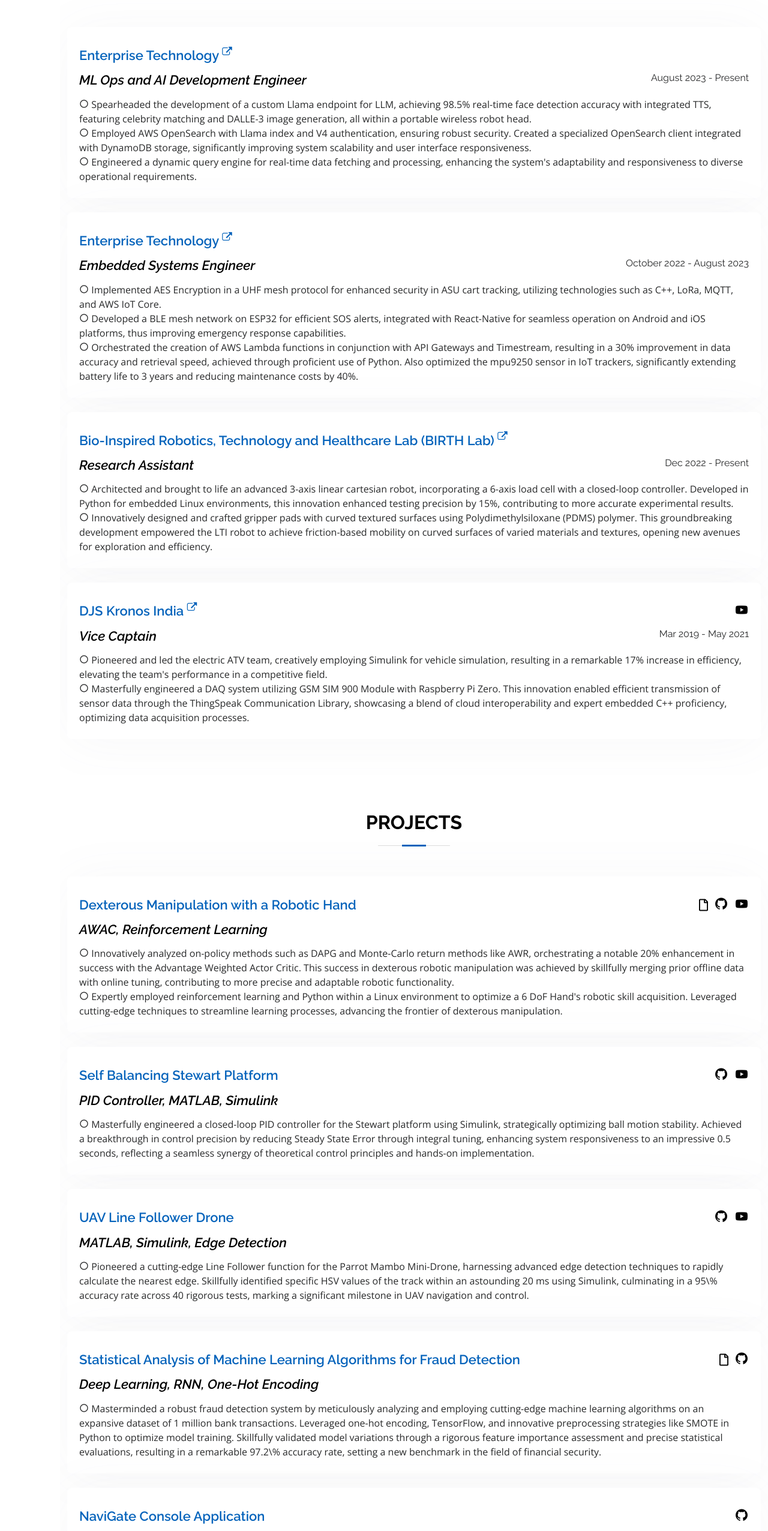
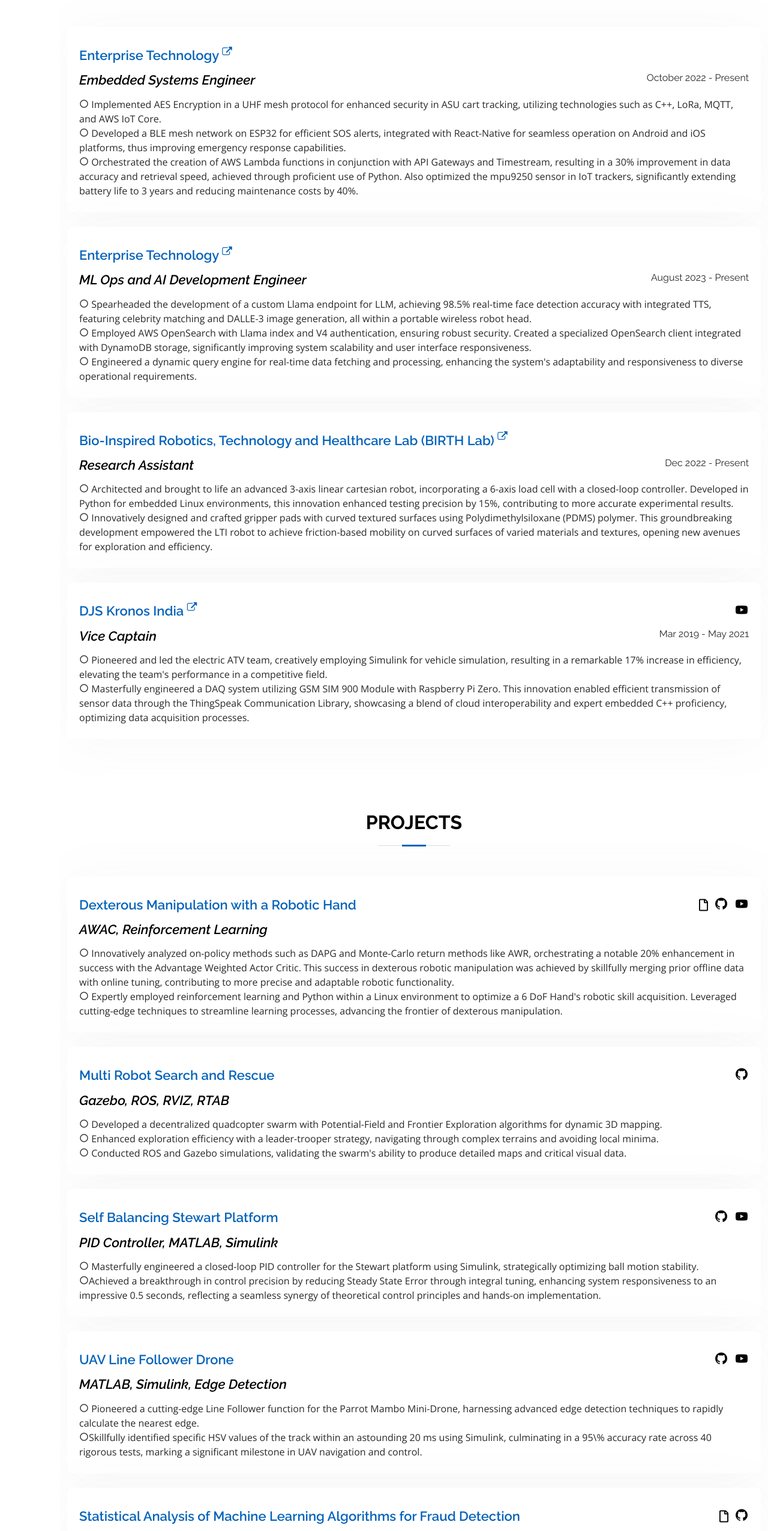
Before and after one commit to tellsiddh/tellsiddh.github.io, a plain HTML site: page index.html in a window 1280 px wide. Shown: the part 4000-6552 px from the top of the page at 60% size. Drawn offline with nearby package versions, Linux system fonts and the light colour scheme.

Commit message:
changhes

```diff
--- a/index.html
+++ b/index.html
@@ -465,6 +465,29 @@
                 <br>
               </h4>
               <span style="float: right">
+                <h5 style="text-align:left;">October 2022 - Present</h5>
+              </span>
+              <h4 style="text-align:left;color:#000000"><em>Embedded Systems Engineer</em></h4>
+              <ul style="text-align:left;">
+                <li><i class="bx bx-circle"></i> Implemented AES Encryption in a UHF mesh protocol for enhanced security in ASU cart tracking, utilizing technologies such as C++, LoRa, MQTT, and AWS IoT Core.
+                </li>
+                <li><i class="bx bx-circle"></i> Developed a BLE mesh network on ESP32 for efficient SOS alerts, integrated with React-Native for seamless operation on Android and iOS platforms, thus improving emergency response capabilities.
+                </li>
+                <li><i class="bx bx-circle"></i> Orchestrated the creation of AWS Lambda functions in conjunction with API Gateways and Timestream, resulting in a 30% improvement in data accuracy and retrieval speed, achieved through proficient use of Python. Also optimized the mpu9250 sensor in IoT trackers, significantly extending battery life to 3 years and reducing maintenance costs by 40%.
+                </li>
+              </ul>
+              <br>
+            </div>
+            <br>
+            <div class="col-md-12 mt-4 mt-md-0 icon-box" style="padding-top: 0; padding-bottom: 0; border-radius: 0.5rem;">
+              <br>
+              <h4 style="text-align:left;">
+                <a href="https://tech.asu.edu/about" style="color: #0563bb;" target="_blank">Enterprise Technology
+                  <sup><i style="color: #0563bb;" class="fa fa-external-link" style="font-size:12px"></i></sup>
+                </a>
+                <br>
+              </h4>
+              <span style="float: right">
                 <h5 style="text-align:left;">August 2023 - Present</h5>
               </span>
               <h4 style="text-align:left;color:#000000"><em>ML Ops and AI Development Engineer</em></h4>
@@ -479,29 +502,7 @@
               <br>
             </div>
             <br>
-            <div class="col-md-12 mt-4 mt-md-0 icon-box" style="padding-top: 0; padding-bottom: 0; border-radius: 0.5rem;">
-              <br>
-              <h4 style="text-align:left;">
-                <a href="https://tech.asu.edu/about" style="color: #0563bb;" target="_blank">Enterprise Technology
-                  <sup><i style="color: #0563bb;" class="fa fa-external-link" style="font-size:12px"></i></sup>
-                </a>
-                <br>
-              </h4>
-              <span style="float: right">
-                <h5 style="text-align:left;">October 2022 - August 2023</h5>
-              </span>
-              <h4 style="text-align:left;color:#000000"><em>Embedded Systems Engineer</em></h4>
-              <ul style="text-align:left;">
-                <li><i class="bx bx-circle"></i> Implemented AES Encryption in a UHF mesh protocol for enhanced security in ASU cart tracking, utilizing technologies such as C++, LoRa, MQTT, and AWS IoT Core.
-                </li>
-                <li><i class="bx bx-circle"></i> Developed a BLE mesh network on ESP32 for efficient SOS alerts, integrated with React-Native for seamless operation on Android and iOS platforms, thus improving emergency response capabilities.
-                </li>
-                <li><i class="bx bx-circle"></i> Orchestrated the creation of AWS Lambda functions in conjunction with API Gateways and Timestream, resulting in a 30% improvement in data accuracy and retrieval speed, achieved through proficient use of Python. Also optimized the mpu9250 sensor in IoT trackers, significantly extending battery life to 3 years and reducing maintenance costs by 40%.
-                </li>
-              </ul>
-              <br>
-            </div>
-            <br><div class="col-md-12 mt-4 mt-md-0 icon-box" style="padding-top: 0; padding-bottom: 0;
+<div class="col-md-12 mt-4 mt-md-0 icon-box" style="padding-top: 0; padding-bottom: 0;
                         border-radius: 0.5rem;">
               <br>
               <h4 style="text-align:left;"><a href="https://birth.engineering.asu.edu/" style="color: #0563bb;"
@@ -584,6 +585,24 @@
               </ul><br>
             </div>
             <br>
+            <div class="col-md-12 mt-4 mt-md-0 icon-box" style="padding-top: 0; padding-bottom: 0; border-radius: 0.5rem;">
+              <br>
+              <h4 style="text-align:left;">
+                <span style="color: #0563bb;">Multi Robot Search and Rescue</span> <sup><i style="color:#0563bb;font-size:12px;"></i></sup>
+                <a href="https://github.com/tellsiddh/ros-multirobot-search-rescue" target="_blank" style="float:right; margin-left: 10px;">
+                  <i class="bx bxl-github" style="font-size:24px"></i>
+                </a>
+              </h4>
+              <h4 style="text-align:left;color:#000000"><em>Gazebo, ROS, RVIZ, RTAB</em></h4>
+              <ul style="text-align:left;">
+                <li><i class="bx bx-circle"></i> Developed a decentralized quadcopter swarm with Potential-Field and Frontier Exploration algorithms for dynamic 3D mapping.</li>
+                <li><i class="bx bx-circle"></i> Enhanced exploration efficiency with a leader-trooper strategy, navigating through complex terrains and avoiding local minima.</li>
+                <li><i class="bx bx-circle"></i> Conducted ROS and Gazebo simulations, validating the swarm's ability to produce detailed maps and critical visual data.
+</li>
+              </ul><br>
+            </div>
+            <br>
+
             <div class="col-md-12 mt-4 mt-md-0 icon-box"
               style="padding-top: 0; padding-bottom: 0; border-radius: 0.5rem;">
               <br>
@@ -602,7 +621,8 @@
               <!-- <span style="float: right"><h5 style="text-align:left;">Aug 2019 - Oct 2020</h5></span> -->
               <h4 style="text-align:left;color:#000000"><em>PID Controller, MATLAB, Simulink</em></h4>
               <ul style="text-align:left;">
-                <li><i class="bx bx-circle"></i> Masterfully engineered a closed-loop PID controller for the Stewart platform using Simulink, strategically optimizing ball motion stability. Achieved a breakthrough in control precision by reducing Steady State Error through integral tuning, enhancing system responsiveness to an impressive 0.5 seconds, reflecting a seamless synergy of theoretical control principles and hands-on implementation.
+                <li><i class="bx bx-circle"></i> Masterfully engineered a closed-loop PID controller for the Stewart platform using Simulink, strategically optimizing ball motion stability. </li>
+                <li><i class="bx bx-circle"></i>Achieved a breakthrough in control precision by reducing Steady State Error through integral tuning, enhancing system responsiveness to an impressive 0.5 seconds, reflecting a seamless synergy of theoretical control principles and hands-on implementation.
                 </li>
               </ul><br>
             </div>
@@ -624,7 +644,8 @@
               <!-- <span style="float: right"><h5 style="text-align:left;">Aug 2019 - Oct 2020</h5></span> -->
               <h4 style="text-align:left;color:#000000"><em>MATLAB, Simulink, Edge Detection</em></h4>
               <ul style="text-align:left;">
-                <li><i class="bx bx-circle"></i> Pioneered a cutting-edge Line Follower function for the Parrot Mambo Mini-Drone, harnessing advanced edge detection techniques to rapidly calculate the nearest edge. Skillfully identified specific HSV values of the track within an astounding 20 ms using Simulink, culminating in a 95\% accuracy rate across 40 rigorous tests, marking a significant milestone in UAV navigation and control.</li>
+                <li><i class="bx bx-circle"></i> Pioneered a cutting-edge Line Follower function for the Parrot Mambo Mini-Drone, harnessing advanced edge detection techniques to rapidly calculate the nearest edge. </li>
+                <li><i class="bx bx-circle"></i>Skillfully identified specific HSV values of the track within an astounding 20 ms using Simulink, culminating in a 95\% accuracy rate across 40 rigorous tests, marking a significant milestone in UAV navigation and control.</li>
               </ul><br>
             </div>
             <br>
@@ -646,7 +667,8 @@
               <!-- <span style="float: right"><h5 style="text-align:left;">Aug 2019 - Oct 2020</h5></span> -->
               <h4 style="text-align:left;color:#000000"><em>Deep Learning, RNN, One-Hot Encoding</em></h4>
               <ul style="text-align:left;">
-                <li><i class="bx bx-circle"></i> Masterminded a robust fraud detection system by meticulously analyzing and employing cutting-edge machine learning algorithms on an expansive dataset of 1 million bank transactions. Leveraged one-hot encoding, TensorFlow, and innovative preprocessing strategies like SMOTE in Python to optimize model training. Skillfully validated model variations through a rigorous feature importance assessment and precise statistical evaluations, resulting in a remarkable 97.2\% accuracy rate, setting a new benchmark in the field of financial security.</li>
+                <li><i class="bx bx-circle"></i> Masterminded a robust fraud detection system by meticulously analyzing and employing cutting-edge machine learning algorithms on an expansive dataset of 1 million bank transactions. Leveraged one-hot encoding, TensorFlow, and innovative preprocessing strategies like SMOTE in Python to optimize model training. </li>
+                  <li><i class="bx bx-circle"></i> Skillfully validated model variations through a rigorous feature importance assessment and precise statistical evaluations, resulting in a remarkable 97.2\% accuracy rate, setting a new benchmark in the field of financial security.</li>
               </ul><br>
             </div>
             <br>
@@ -680,7 +702,9 @@
               <h4 style="text-align:left;color:#000000"><em>ESP32 S3, PCB Design, Embedded C, FreeRTOS</em></h4>
               <ul style="text-align:left;">
                 <li><i class="bx bx-circle"></i> Conceptualized and masterfully developed a state-of-the-art communication board, integrating Xtensa LX7 (32-bit, 240 MHz), RFM95W LoRa (915 MHz, 15 km range), and LAN8720 Ethernet, establishing a new benchmark in versatile wireless and wired connectivity.</li>
-                <li><i class="bx bx-circle"></i> Executed a meticulous 4-layer PCB design with 50-ohm impedance control for impeccable RF signal integrity, leveraging innovative techniques in embedded C and FreeRTOS. Crafted concurrent communication tasks, OTA updates, and advanced power management strategies that pushed the envelope of efficiency and reliability. The resultant system not only stands as a testament to cutting-edge engineering but also serves as a blueprint for future advancements in the integration of LoRa and Ethernet technologies.</li>
+                <li><i class="bx bx-circle"></i> Executed a meticulous 4-layer PCB design with 50-ohm impedance control for impeccable RF signal integrity, leveraging innovative techniques in embedded C and FreeRTOS. </li>
+                <li><i class="bx bx-circle"></i>Crafted concurrent communication tasks, OTA updates, and advanced power management strategies that pushed the envelope of efficiency and reliability. </li>
+                  <li><i class="bx bx-circle"></i>The resultant system not only stands as a testament to cutting-edge engineering but also serves as a blueprint for future advancements in the integration of LoRa and Ethernet technologies.</li>
                 <li><i class="bx bx-circle"></i> Conducted comprehensive testing for performance validation, including RF signal quality analysis, Ethernet throughput benchmarking, and system latency measurement.</li>
               </ul><br>
             </div>
@@ -699,7 +723,9 @@
               </h4>
               <h4 style="text-align:left;color:#000000"><em>Python, Matplotlib, Algorithm Design, Dynamic Programming</em></h4>
               <ul style="text-align:left;">
-                <li><i class="bx bx-circle"></i> Innovated in the field of dynamic pathfinding by skillfully developing, analyzing, and comparing a series of cutting-edge algorithms such as A*, Dijkstra's, DFS, BFS, and Greedy Best-First Search. Utilized Python and Matplotlib to adapt these algorithms to complex, real-world scenarios with moving obstacles, considering metrics like path length (24-25 steps) and time (0.0011 to 3.288 seconds). The novel approach led to unparalleled efficiency in navigation, providing a visually engaging analysis that illuminated new insights into the behavior of each algorithm, setting a precedent in adaptability and responsiveness in pathfinding solutions.</li>
+                <li><i class="bx bx-circle"></i> Innovated in the field of dynamic pathfinding by skillfully developing, analyzing, and comparing a series of cutting-edge algorithms such as A*, Dijkstra's, DFS, BFS, and Greedy Best-First Search. </li>
+                <li><i class="bx bx-circle"></i>Utilized Python and Matplotlib to adapt these algorithms to complex, real-world scenarios with moving obstacles, considering metrics like path length (24-25 steps) and time (0.0011 to 3.288 seconds). </li>
+                  <li><i class="bx bx-circle"></i>The novel approach led to unparalleled efficiency in navigation, providing a visually engaging analysis that illuminated new insights into the behavior of each algorithm, setting a precedent in adaptability and responsiveness in pathfinding solutions.</li>
               </ul><br>
             </div>
 
```
